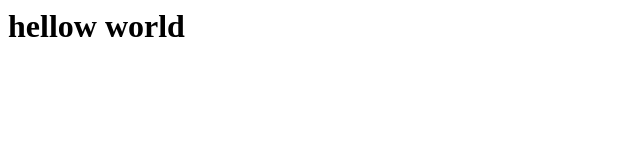
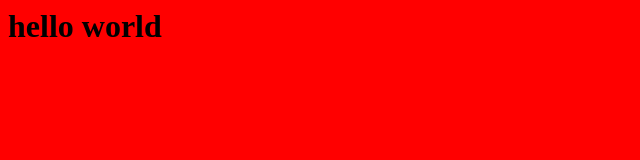
Before and after one commit to chaithra720/hello-world, a plain HTML site: page index.html in a window 1280 px wide. Shown: the whole page, without its empty margins (0-640 px from the left). Drawn offline with Linux system fonts and the light colour scheme.

Commit message:
Update index.html

```diff
--- a/index.html
+++ b/index.html
@@ -1 +1,13 @@
-<h1>hellow world</h1>
+<html>
+  <title>
+    tis is the first page
+    </title>
+  <body>
+    <h1>hello world</h1>
+  </body>
+  <style>
+    body{
+      background-color:red;
+    }
+  </style>
+</html>
```
